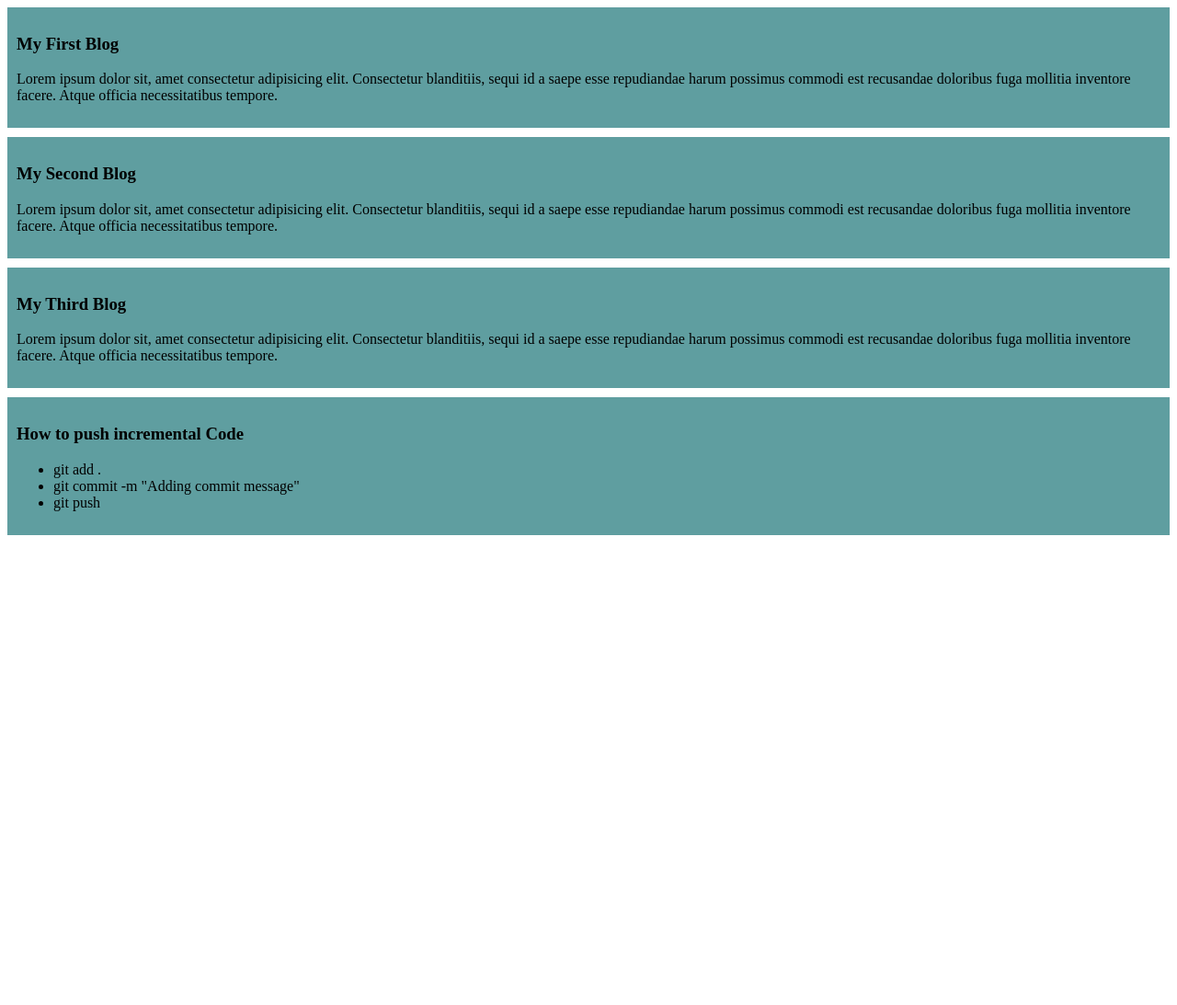
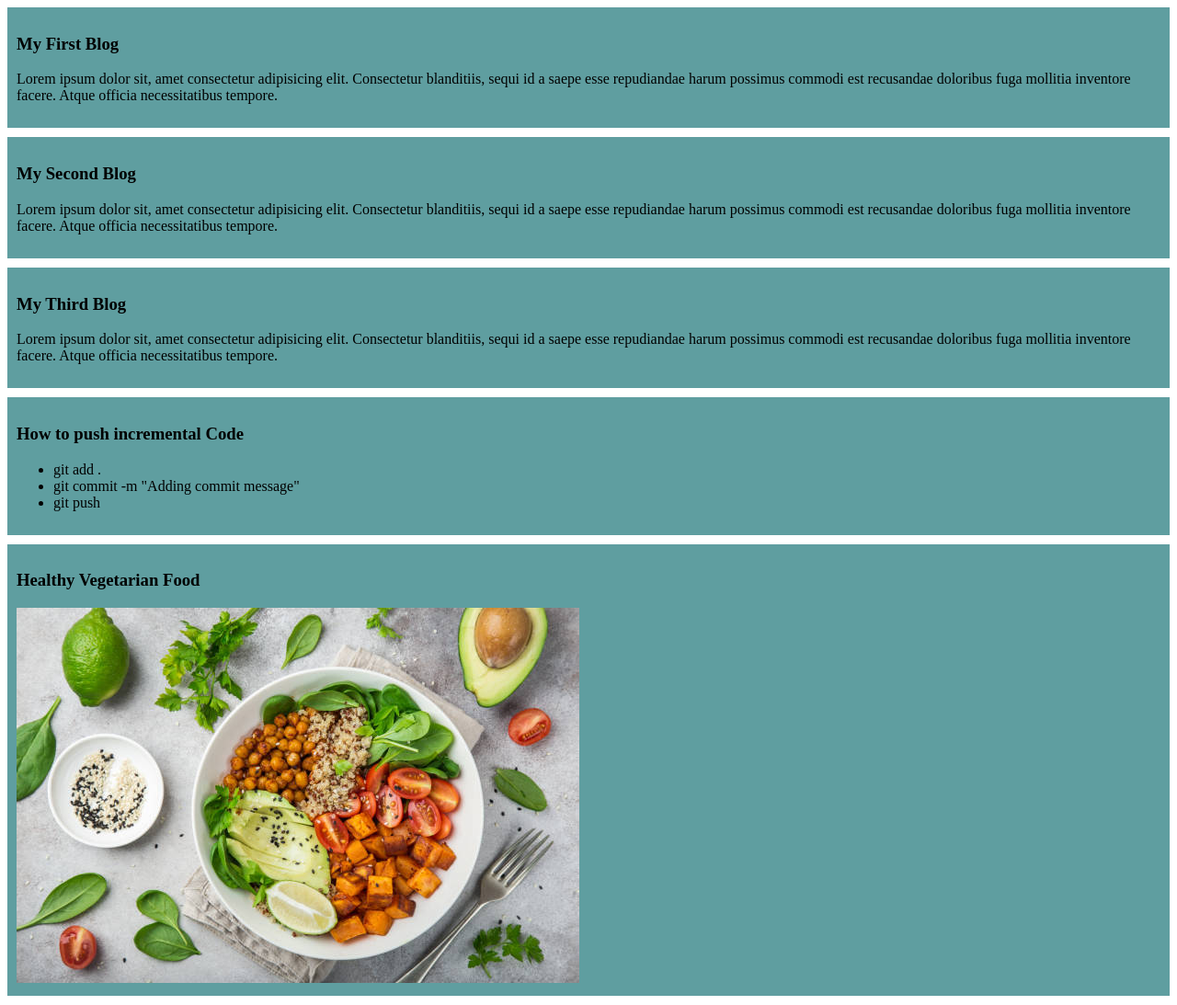
Before and after one commit to SmritySarkar/my-simple-website, a plain HTML site: page index.html in a window 1280 px wide. Shown: the whole page at 92% size. Before the commit the page ends 800 px from the top, so only its background shows below. Drawn offline with Linux system fonts and the light colour scheme.

Commit message:
Adding veg food

```diff
--- a/index.html
+++ b/index.html
@@ -27,5 +27,9 @@
         <li>git push</li>
     </ul>
     </div>
+    <div>
+        <h3>Healthy Vegetarian Food</h3>
+        <img src="images/veg.jpg" alt="Veg food">
+    </div>
 </body>
 </html>
```
Also changed, not shown: images/veg.jpg (added).
